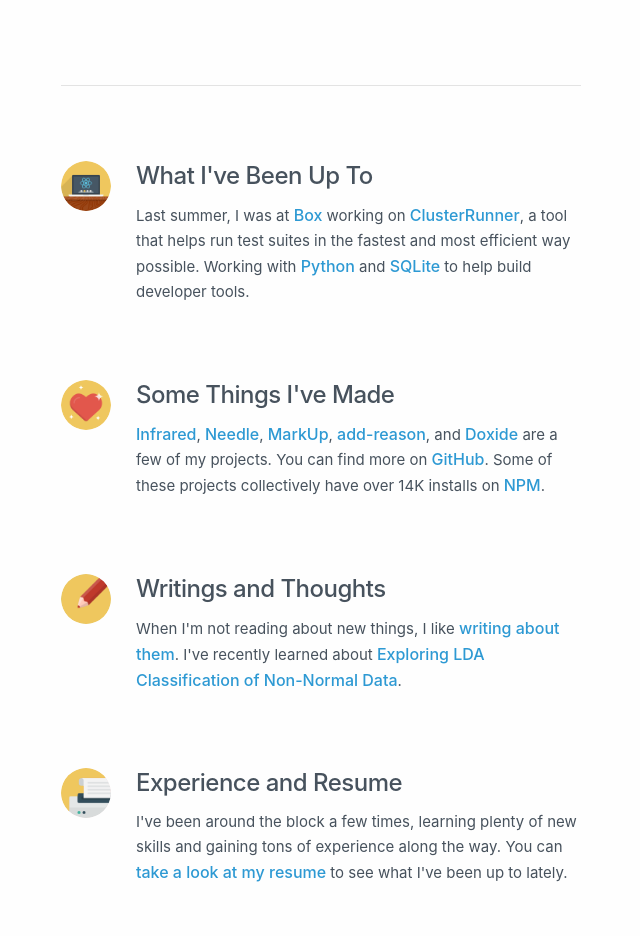
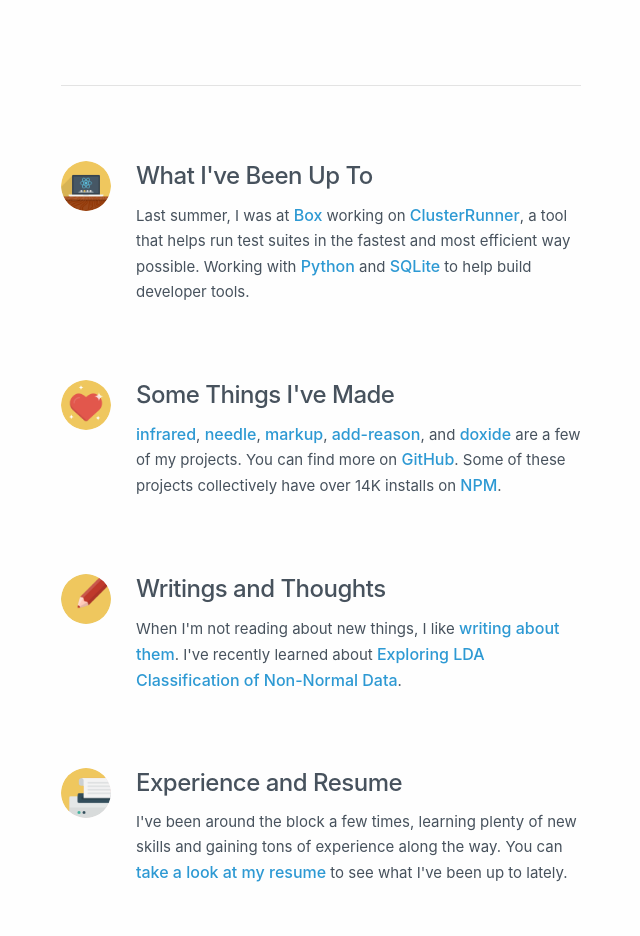
Before and after one commit to nickzuber/nickzuber-v1, a Jekyll site: the page built from index.html, in a window 1280 px wide. Shown: the part 302-1238 px from the top of the page, without its empty margins (319-959 px from the left). Built offline with Jekyll 4.4.1, drawn with Linux system fonts in a browser that asks for light colours; nearby versions of some CDN libraries.

```diff
--- a/index.html
+++ b/index.html
@@ -24,7 +24,7 @@ permalink: /
   </div>
   <div class="content">
     <h3>Some Things I've Made</h3>
-    <p><a target="_blank" href="https://github.com/nickzuber/infrared">Infrared</a>, <a target="_blank" href="https://github.com/nickzuber/needle">Needle</a>, <a target="_blank" href="https://github.com/nickzuber/mark-up">MarkUp</a>, <a target="_blank" href="https://github.com/nickzuber/add-reason">add-reason</a>, and <a target="_blank" href="https://github.com/nickzuber/doxide">Doxide</a> are a few of my projects. You can find more on <a target="_blank" href="https://github.com/nickzuber">GitHub</a>. Some of these projects collectively have over 14K installs on <a target="_blank" href="https://www.npmjs.com/~nickzuber">NPM</a>.</p>
+    <p><a target="_blank" href="https://github.com/nickzuber/infrared">infrared</a>, <a target="_blank" href="https://github.com/nickzuber/needle">needle</a>, <a target="_blank" href="https://github.com/nickzuber/mark-up">markup</a>, <a target="_blank" href="https://github.com/nickzuber/add-reason">add-reason</a>, and <a target="_blank" href="https://github.com/nickzuber/doxide">doxide</a> are a few of my projects. You can find more on <a target="_blank" href="https://github.com/nickzuber">GitHub</a>. Some of these projects collectively have over 14K installs on <a target="_blank" href="https://www.npmjs.com/~nickzuber">NPM</a>.</p>
   </div>
 </div>
 
```
